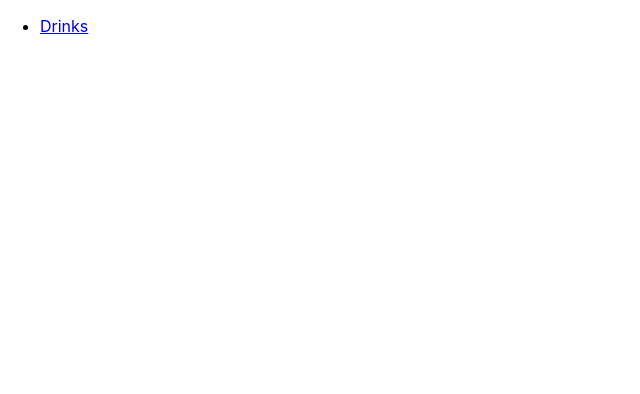
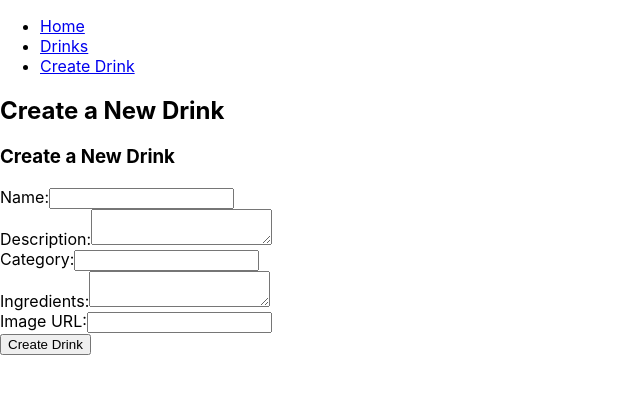
Before and after one commit to faithmwangi/Phase-3-project-frontend, a React (Create React App) app in the folder my-app/: page /createdrink in a window 1280 px wide. Before the commit this address had no page. Shown: the top 394 px of the page, without its empty margins (0-640 px from the left). Built offline with nearby package versions, Linux system fonts and the light colour scheme.

Commit message:
Add create drink

```diff
--- a/my-app/src/components/App.js
+++ b/my-app/src/components/App.js
@@ -4,6 +4,7 @@ import './App.css';
 import Navbar from './NavBar';
 import Home from './Home';
 import Drinks from './Drinks';
+import CreateDrink from './CreateDrink';
 
 const App = () => {
   return (
@@ -13,6 +14,7 @@ const App = () => {
         <Routes>
           <Route path="/" element={<Home />} />
           <Route path="/drinks" element={<Drinks />} />
+          <Route path='/createdrink' element={<CreateDrink />} />
         </Routes>
       </div>
     </Router>
--- /dev/null
+++ b/my-app/src/components/CreateDrink.js
@@ -0,0 +1,30 @@
+import React from 'react';
+import DrinkForm from './DrinkForm';
+
+const CreateDrink = () => {
+  const handleNewDrinkSubmit = (newDrink) => {
+    fetch('http://localhost:9292/drinks', {
+      method: 'POST',
+      headers: {
+        'Content-Type': 'application/json',
+      },
+      body: JSON.stringify(newDrink),
+    })
+      .then((response) => response.json())
+      .then((data) => {
+        console.log(data);
+      })
+      .catch((error) => {
+        console.error('Error creating a new drink:', error);
+      });
+  };
+
+  return (
+    <div>
+      <h2>Create a New Drink</h2>
+      <DrinkForm onSubmit={handleNewDrinkSubmit} />
+    </div>
+  );
+};
+
+export default CreateDrink;
--- /dev/null
+++ b/my-app/src/components/DrinkForm.js
@@ -0,0 +1,61 @@
+import React, { useState } from 'react';
+
+const DrinkForm = ({ onSubmit }) => {
+  const [name, setName] = useState('');
+  const [description, setDescription] = useState('');
+  const [category, setCategory] = useState('');
+  const [ingredients, setIngredients] = useState('');
+  const [imageUrl, setImageUrl] = useState('');
+
+  const handleSubmit = (event) => {
+    event.preventDefault();
+
+    const newDrink = {
+      name,
+      description,
+      category,
+      ingredients,
+      imageUrl,
+    };
+
+    onSubmit(newDrink);
+
+    // Clear form fields after submission
+    setName('');
+    setDescription('');
+    setCategory('');
+    setIngredients('');
+    setImageUrl('');
+  };
+
+  return (
+    <div>
+      <h3>Create a New Drink</h3>
+      <form onSubmit={handleSubmit}>
+        <div>
+          <label>Name:</label>
+          <input type="text" value={name} onChange={(e) => setName(e.target.value)} />
+        </div>
+        <div>
+          <label>Description:</label>
+          <textarea value={description} onChange={(e) => setDescription(e.target.value)} />
+        </div>
+        <div>
+          <label>Category:</label>
+          <input type="text" value={category} onChange={(e) => setCategory(e.target.value)} />
+        </div>
+        <div>
+          <label>Ingredients:</label>
+          <textarea value={ingredients} onChange={(e) => setIngredients(e.target.value)} />
+        </div>
+        <div>
+          <label>Image URL:</label>
+          <input type="text" value={imageUrl} onChange={(e) => setImageUrl(e.target.value)} />
+        </div>
+        <button type="submit">Create Drink</button>
+      </form>
+    </div>
+  );
+};
+
+export default DrinkForm;
--- a/my-app/src/components/Drinks.js
+++ b/my-app/src/components/Drinks.js
@@ -1,6 +1,5 @@
 import React, { useEffect, useState } from 'react';
 import DrinkItem from './DrinkItem';
-
 
 const Drinks = () => {
   const [drinksData, setDrinksData] = useState([]);
--- a/my-app/src/components/NavBar.js
+++ b/my-app/src/components/NavBar.js
@@ -1,11 +1,18 @@
 import React from 'react';
+import { Link } from 'react-router-dom';
 
 const Navbar = () => {
   return (
     <nav>
       <ul>
         <li>
-          <a href="/drinks">Drinks</a>
+          <Link to="/">Home</Link>
+        </li>
+        <li>
+          <Link to="/drinks">Drinks</Link>
+        </li>
+        <li>
+          <Link to="/createdrink">Create Drink</Link>
         </li>
       </ul>
     </nav>
--- a/my-app/src/components/RatingForm.js
+++ b/my-app/src/components/RatingForm.js
@@ -37,7 +37,7 @@ const RatingForm = ({ drinkId, onSubmit }) => {
     <div>
       <form onSubmit={handleSubmit}>
         <label>
-          <h3>Rate the Drink: </h3>
+          <h3>Tried it? Rate it! </h3>
           <input type="number" min="1" max="5" value={rating} onChange={handleRatingChange} />
         </label>
         <button type="submit">Submit Rating</button>
```
